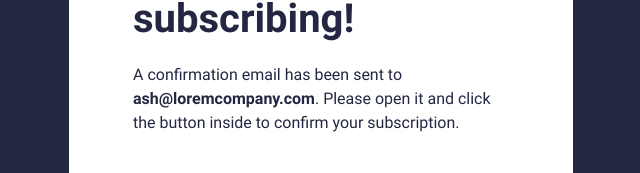
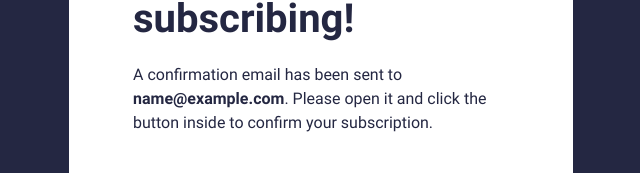
Before and after one commit to Fixito/fem-newsletter-sign-up-with-success-message-main, a plain HTML site: page index.html in a window 1280 px wide. Both pictures are taken after typing "name@example.com" into the empty fields and a click on the button "Subscribe to monthly newsletter". Shown: the part 360-533 px from the top of the page, without its empty margins (319-959 px from the left). Drawn offline with Linux system fonts and the light colour scheme.

Commit message:
feat: Update modal to display entered email in confirmation message

```diff
--- a/assets/js/app.js
+++ b/assets/js/app.js
@@ -3,6 +3,7 @@ const modalBtn = document.querySelector('.modal .btn');
 const modalOverlay = document.querySelector('.modal__overlay');
 const emailInput = document.querySelector('.newsletter__input');
 const emailErrorField = document.querySelector('#email-error');
+const modalEmail = document.querySelector('.modal__email');
 
 form.setAttribute('novalidate', '');
 
@@ -35,6 +36,7 @@ const handleSubmit = (e) => {
   } else {
     emailErrorField.textContent = '';
     emailInput.classList.remove('invalid');
+    modalEmail.textContent = email;
     modalOverlay.classList.add('modal--active');
   }
 };
--- a/index.html
+++ b/index.html
@@ -75,7 +75,7 @@
               type="email"
               name="email"
               id="email"
-              placeholder="ash@loremcompany.com"
+              placeholder="email@company.com"
               aria-describedby="email-error"
               class="newsletter__input"
               required
```
